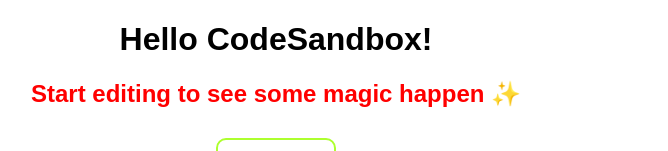
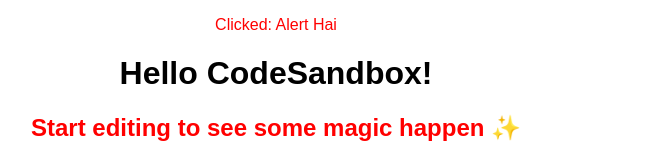
Before and after one commit to Swizec/learn-while-you-poop-react, a React app: page / in a window 1280 px wide. Both pictures are taken after a click on the button "Alert Hai". Shown: the top 151 px of the page, without its empty margins (364-1032 px from the left). Built offline with nearby package versions, Linux system fonts and the light colour scheme.

Commit message:
Video 23: React portals

```diff
--- a/src/App.js
+++ b/src/App.js
@@ -55,6 +55,7 @@
                 text: "I am tweeting in many characters"
             }
         ],
+        statusref: React.createRef(),
         onHover: () => {
             const { messages } = this.state,
                 pivot = Math.floor(messages.length / 2);
@@ -109,6 +110,7 @@
 
         return (
             <div style={styles} className={"button"}>
+                <div ref={this.state.statusref} />
                 <AppContext.Provider value={this.state}>
                     <Hello name="CodeSandbox" style={{ color: "black" }} />
                     <h2>Start editing to see some magic happen {"\u2728"}</h2>
--- a/src/Button.js
+++ b/src/Button.js
@@ -2,17 +2,17 @@
 
 import AppContext from "./AppContext";
 import styles from "./button.module.css";
+import StatusPortal from "./StatusPortal";
 
 class Button extends React.Component {
     state = {
         wasClicked: false
     };
 
-    onClick = () => {
+    onClick = ({ statusref }) => {
         this.setState({
             wasClicked: true
         });
-        console.log(this.props.onClick);
         this.props.onClick && this.props.onClick();
     };
 
@@ -20,11 +20,10 @@
         const { label, rounded } = this.props,
             { wasClicked } = this.state;
 
-        console.log(this.props);
-
         return (
             <AppContext.Consumer>
                 {state => (
+                    <React.Fragment>
                         <button
                             style={{
                                 background: state.hoveredMessages[0]
@@ -33,11 +32,13 @@
                             }}
                             className={styles.greenButton}
                             onClick={this.onClick}
-                        onMouseOver={state.onHover}
+                            onMouseOver={state.onMouseOver}
                             onMouseOut={state.onUnhover}
                         >
                             {label}
                         </button>
+                        {wasClicked ? <StatusPortal label={label} /> : null}
+                    </React.Fragment>
                 )}
             </AppContext.Consumer>
         );
--- /dev/null
+++ b/src/StatusPortal.js
@@ -0,0 +1,22 @@
+import React from "react";
+import AppContext from "./AppContext";
+import ReactDOM from "react-dom";
+import App from "./App";
+
+class StatusPortal extends React.Component {
+    render() {
+        return (
+            <AppContext.Consumer>
+                {({ statusref }) =>
+                    statusref.current &&
+                    ReactDOM.createPortal(
+                        <p>Clicked: {this.props.label}</p>,
+                        statusref.current
+                    )
+                }
+            </AppContext.Consumer>
+        );
+    }
+}
+
+export default StatusPortal;
```
Lines whose indentation alone changed are shown as unchanged.
